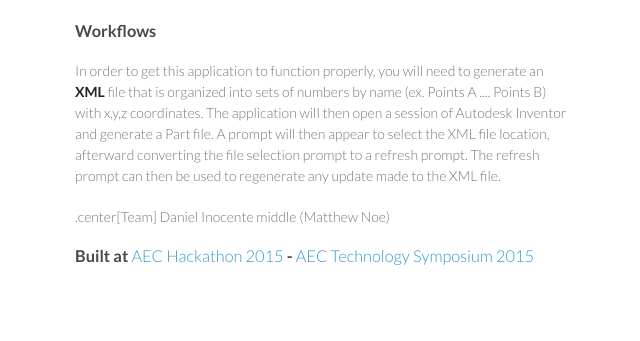
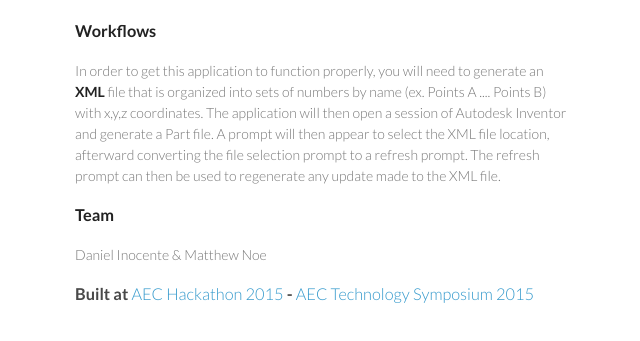
Before and after one commit to danielinocente/application, a plain HTML site: page index.html in a window 1280 px wide. Shown: the part 1623-1964 px from the top of the page, without its empty margins (495-1135 px from the left). Drawn offline with Linux system fonts and the light colour scheme.

```diff
--- a/index.html
+++ b/index.html
@@ -34,7 +34,8 @@
 <p>This application is an interoperability tool developed to translate geometrical data from other applications (Rhino, Dynamo, Grasshopper) into <strong>Autodesk Inventor</strong>. The current version of this application can only read <strong>XML</strong> data translated from other applications. </p>
 
 <h3>
-<a id="inspiration" class="anchor" href="#inspiration" aria-hidden="true"><span class="octicon octicon-link"></span></a>Inspiration</h3>
+<a id="inspiration" class="anchor" href="#inspiration" aria-hidden="true"><span class="octicon octicon-link"></span></a><strong>Inspiration</strong>
+</h3>
 
 <p>Inventor is a platform heavily used in fabrication and engineering which has been known to streamline design to fabrication workflows. The capabilities of this platform has enabled increased efficiency within our workflows and while a there are many advanced tools within the modeling environment, there is a need to translate data more effectively between other platforms. This posed a challenge to devise a way of developing an interoperability tool that would bridge information from conceptual designs for further analysis and parametric modeling within Inventor.</p>
 
@@ -44,13 +45,16 @@
 <img src="https://cloud.githubusercontent.com/assets/14895906/10232874/2f6038f8-6859-11e5-97da-f9dc8910aef7.png" alt=""></p>
 
 <h3>
-<a id="workflows" class="anchor" href="#workflows" aria-hidden="true"><span class="octicon octicon-link"></span></a>Workflows</h3>
+<a id="workflows" class="anchor" href="#workflows" aria-hidden="true"><span class="octicon octicon-link"></span></a><strong>Workflows</strong>
+</h3>
 
 <p>In order to get this application to function properly, you will need to generate an <strong>XML</strong> file that is organized into sets of numbers by name (ex. Points A .... Points B) with x,y,z coordinates. The application will then open a session of Autodesk Inventor and generate a Part file. A prompt will then appear to select the XML file location, afterward converting the file selection prompt to a refresh prompt. The refresh prompt can then be used to regenerate any update made to the XML file. </p>
 
-<p>.center[Team]
-Daniel Inocente
-middle (Matthew Noe)</p>
+<h3>
+<a id="team" class="anchor" href="#team" aria-hidden="true"><span class="octicon octicon-link"></span></a><strong>Team</strong>
+</h3>
+
+<p>Daniel Inocente &amp; Matthew Noe</p>
 
 <h3>
 <a id="built-at-aec-hackathon-2015---aec-technology-symposium-2015" class="anchor" href="#built-at-aec-hackathon-2015---aec-technology-symposium-2015" aria-hidden="true"><span class="octicon octicon-link"></span></a>Built at <a href="http://aec-technology-hackathon-2015.devpost.com/">AEC Hackathon 2015</a> - <a href="http://core.thorntontomasetti.com/event/aec-technology-symposium-2015/">AEC Technology Symposium 2015</a>
```
Also changed, not shown: params.json (+1 -1 lines).
